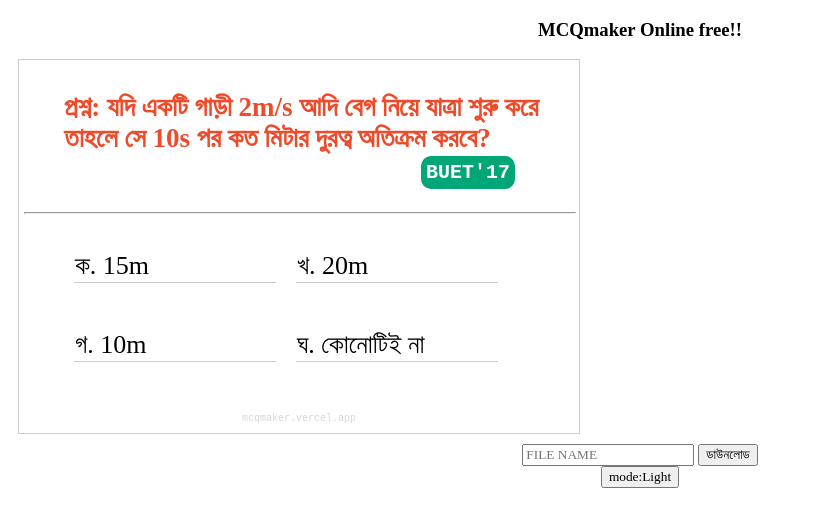
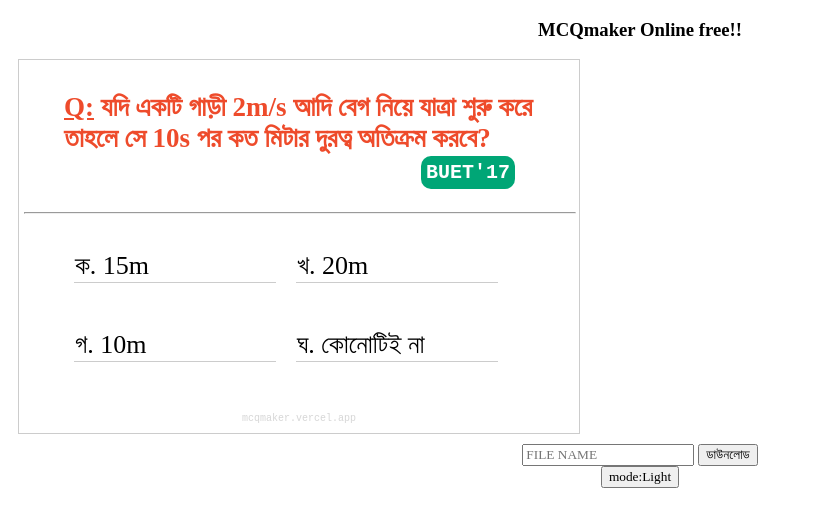
Before and after one commit to bittosaaha/mcqmaker, a plain HTML site: page index.html in a window 1280 px wide. Shown: the top 524 px of the page, without its empty margins (0-815 px from the left). Drawn offline with Linux system fonts and the light colour scheme; a script that the page names is missing; a web font is replaced by a local one.

Commit message:
Update index.html

```diff
--- a/index.html
+++ b/index.html
@@ -34,7 +34,7 @@
 
     <div class="qus">
 
-      <p contenteditable="true"><span contenteditable="false">প্রশ্ন:</span> যদি একটি গাড়ী 2m/s আদি বেগ নিয়ে যাত্রা শুরু করে তাহলে সে 10s পর কত মিটার দুরত্ব অতিক্রম করবে?   <span style=" border-radius:10px;text-transform: uppercase; padding:5px;text-align: center;font-size:20px;background-color:  #00a676; color:#fff; font-family: monospace;margin-left:70%" contenteditable="true" >Buet'17</span></p>
+      <p contenteditable="true"><span contenteditable="false" style="text-decoration:underline">Q:</span> যদি একটি গাড়ী 2m/s আদি বেগ নিয়ে যাত্রা শুরু করে তাহলে সে 10s পর কত মিটার দুরত্ব অতিক্রম করবে?   <span style=" border-radius:10px;text-transform: uppercase; padding:5px;text-align: center;font-size:20px;background-color:  #00a676; color:#fff; font-family: monospace;margin-left:70%" contenteditable="true" >Buet'17</span></p>
            </div>
     <hr width="100%" style="color:#ccc;">
     <div class="options">
```
